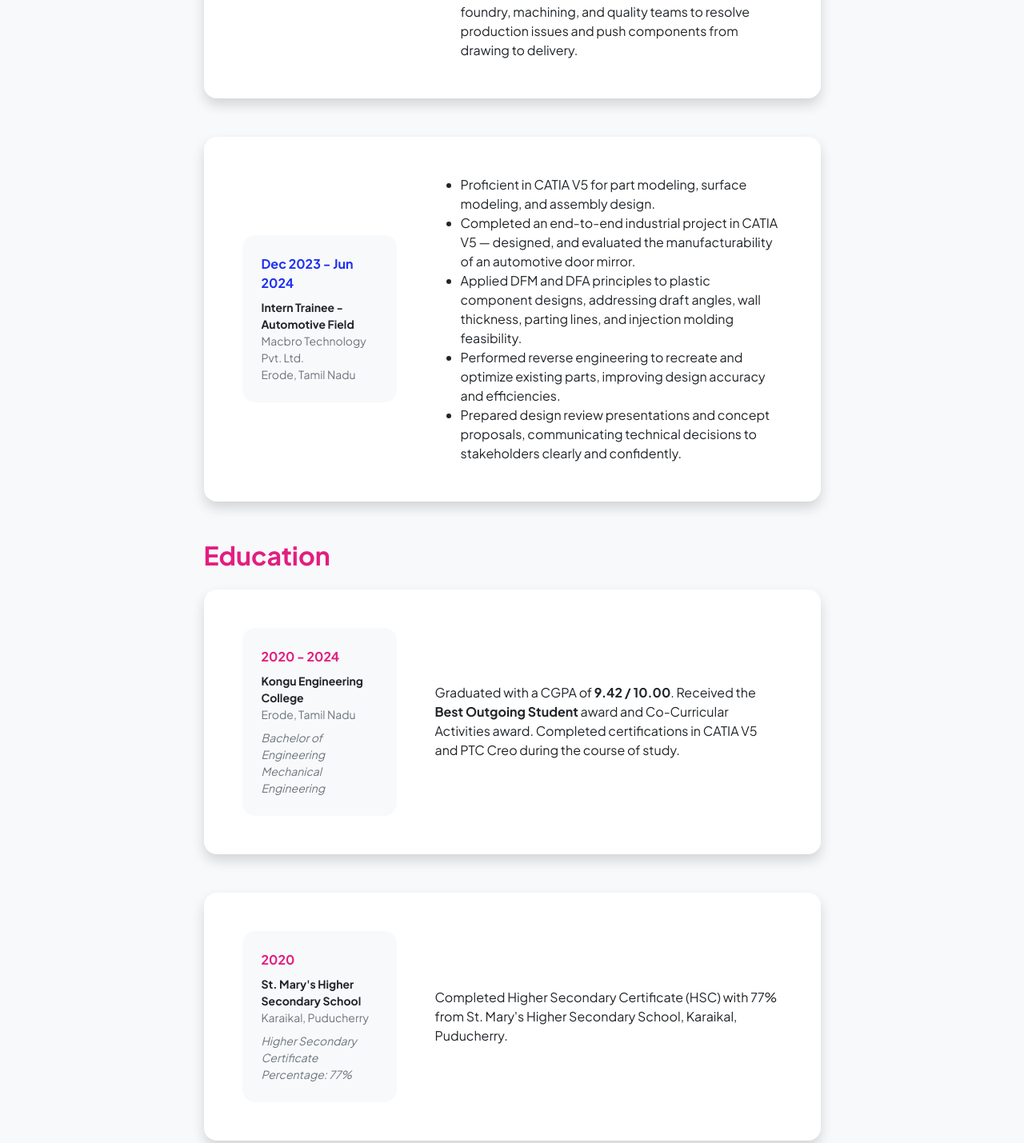
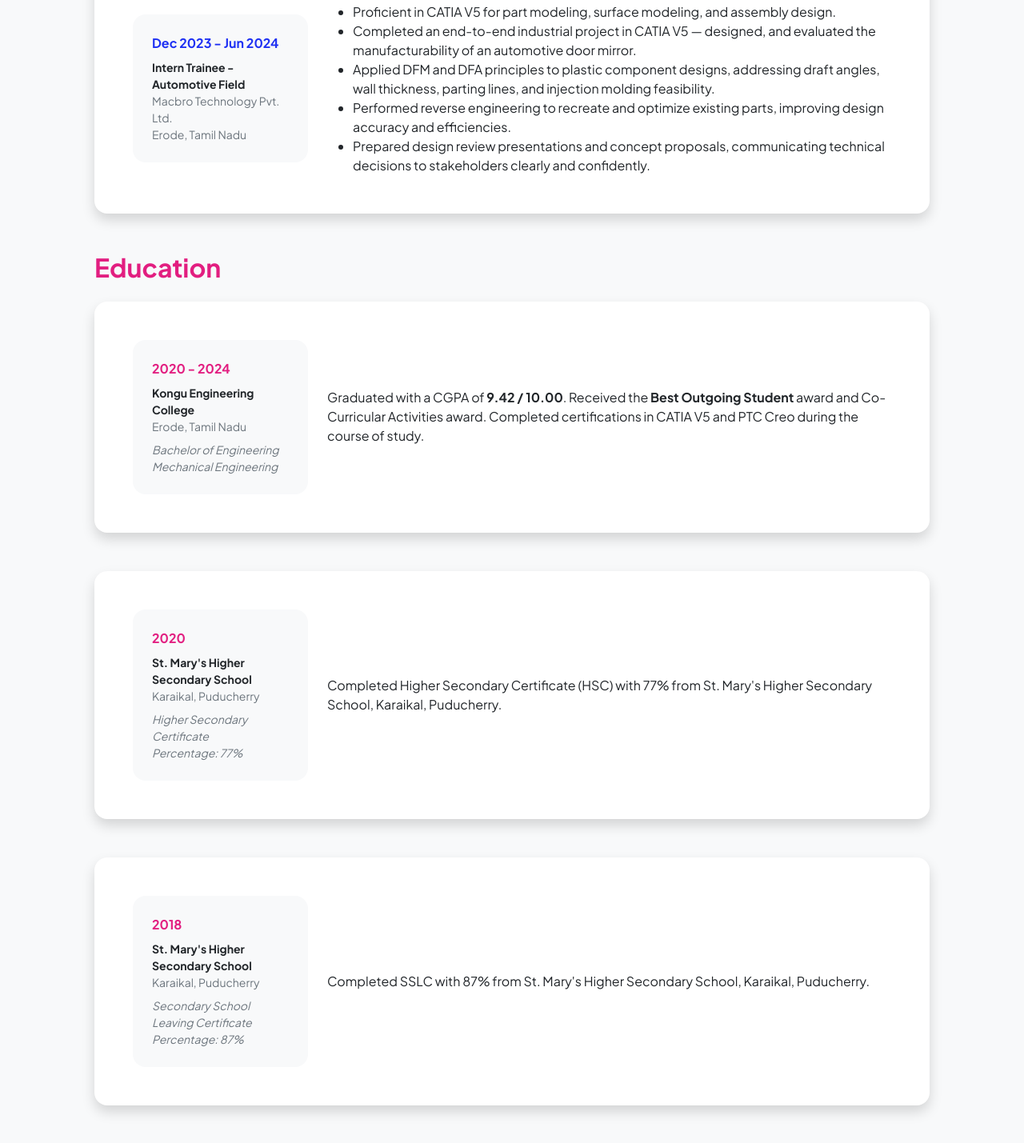
Before and after one commit to Niruthishkumar4/niruthishkumar.github.io, a plain HTML site: page resume.html in a window 1280 px wide. Shown: the part 809-2238 px from the top of the page at 80% size. Drawn offline with nearby package versions, Linux system fonts and the light colour scheme.

Commit message:
Update column classes for layout adjustments

```diff
--- a/resume.html
+++ b/resume.html
@@ -36,7 +36,7 @@
                     <h1 class="display-5 fw-bolder mb-0"><span class="text-gradient d-inline">Resume</span></h1>
                 </div>
                 <div class="row gx-5 justify-content-center">
-                    <div class="col-lg-11 col-xl-9 col-xxl-8">
+                    <div class="col-lg-12 col-xl-12 col-xxl-10 mx-auto">
                         <!-- Experience Section-->
                         <section>
                             <div class="d-flex align-items-center justify-content-between mb-4">
@@ -49,8 +49,8 @@
                             <!-- Experience Card 1-->
                             <div class="card shadow border-0 rounded-4 mb-5">
                                 <div class="card-body p-5">
-                                    <div class="row align-items-center gx-5">
-                                        <div class="col text-center text-lg-start mb-4 mb-lg-0">
+                                    <div class="row align-items-center">
+                                        <div class="col-lg-3 text-center text-lg-start mb-4 mb-lg-0">
                                             <div class="bg-light p-4 rounded-4">
                                                 <div class="text-primary fw-bolder mb-2">Jun 2024 - Present</div>
                                                 <div class="small fw-bolder">Engineer - New Product Development</div>
@@ -58,7 +58,7 @@
                                                 <div class="small text-muted">Harohalli, Bengaluru</div>
                                             </div>
                                         </div>
-                                        <div class="col-lg-8">
+                                        <div class="col-lg-9">
                                             <ul class="mb-0">
                                                 <li>Independently managed New Product Development projects from concept through prototyping, tooling design, and production validation</li>
                                                 <li>Reduced casting defects through ADSTEFAN CFT simulations, enabling gating design improvements before physical trials.</li>
@@ -74,8 +74,8 @@
                             <!-- Experience Card 2-->
                             <div class="card shadow border-0 rounded-4 mb-5">
                                 <div class="card-body p-5">
-                                    <div class="row align-items-center gx-5">
-                                        <div class="col text-center text-lg-start mb-4 mb-lg-0">
+                                    <div class="row align-items-center">
+                                        <div class="col-lg-3 text-center text-lg-start mb-4 mb-lg-0">
                                             <div class="bg-light p-4 rounded-4">
                                                 <div class="text-primary fw-bolder mb-2">Dec 2023 - Jun 2024</div>
                                                 <div class="small fw-bolder">Intern Trainee - Automotive Field</div>
@@ -83,7 +83,7 @@
                                                 <div class="small text-muted">Erode, Tamil Nadu</div>
                                             </div>
                                         </div>
-                                        <div class="col-lg-8">
+                                        <div class="col-lg-9">
                                             <ul class="mb-0">
                                                 <li>Proficient in CATIA V5 for part modeling, surface modeling, and assembly design.</li>
                                                 <li>Completed an end-to-end industrial project in CATIA V5 — designed, and evaluated the manufacturability of an automotive door mirror.</li>
@@ -102,8 +102,8 @@
                             <!-- Education Card 1-->
                             <div class="card shadow border-0 rounded-4 mb-5">
                                 <div class="card-body p-5">
-                                    <div class="row align-items-center gx-5">
-                                        <div class="col text-center text-lg-start mb-4 mb-lg-0">
+                                    <div class="row align-items-center">
+                                        <div class="col-lg-3 text-center text-lg-start mb-4 mb-lg-0">
                                             <div class="bg-light p-4 rounded-4">
                                                 <div class="text-secondary fw-bolder mb-2">2020 - 2024</div>
                                                 <div class="mb-2">
@@ -116,15 +116,15 @@
                                                 </div>
                                             </div>
                                         </div>
-                                        <div class="col-lg-8"><div>Graduated with a CGPA of <strong>9.42 / 10.00</strong>. Received the <strong>Best Outgoing Student</strong> award and Co-Curricular Activities award. Completed certifications in CATIA V5 and PTC Creo during the course of study.</div></div>
+                                        <div class="col-lg-9"><div>Graduated with a CGPA of <strong>9.42 / 10.00</strong>. Received the <strong>Best Outgoing Student</strong> award and Co-Curricular Activities award. Completed certifications in CATIA V5 and PTC Creo during the course of study.</div></div>
                                     </div>
                                 </div>
                             </div>
                             <!-- Education Card 2-->
                             <div class="card shadow border-0 rounded-4 mb-5">
                                 <div class="card-body p-5">
-                                    <div class="row align-items-center gx-5">
-                                        <div class="col text-center text-lg-start mb-4 mb-lg-0">
+                                    <div class="row align-items-center">
+                                        <div class="col-lg-3 text-center text-lg-start mb-4 mb-lg-0">
                                             <div class="bg-light p-4 rounded-4">
                                                 <div class="text-secondary fw-bolder mb-2">2020</div>
                                                 <div class="mb-2">
@@ -137,15 +137,15 @@
                                                 </div>
                                             </div>
                                         </div>
-                                        <div class="col-lg-8"><div>Completed Higher Secondary Certificate (HSC) with 77% from St. Mary's Higher Secondary School, Karaikal, Puducherry.</div></div>
+                                        <div class="col-lg-9"><div>Completed Higher Secondary Certificate (HSC) with 77% from St. Mary's Higher Secondary School, Karaikal, Puducherry.</div></div>
                                     </div>
                                 </div>
                             </div>
                             <!-- Education Card 3-->
                             <div class="card shadow border-0 rounded-4 mb-5">
                                 <div class="card-body p-5">
-                                    <div class="row align-items-center gx-5">
-                                        <div class="col text-center text-lg-start mb-4 mb-lg-0">
+                                    <div class="row align-items-center">
+                                        <div class="col-lg-3 text-center text-lg-start mb-4 mb-lg-0">
                                             <div class="bg-light p-4 rounded-4">
                                                 <div class="text-secondary fw-bolder mb-2">2018</div>
                                                 <div class="mb-2">
@@ -158,7 +158,7 @@
                                                 </div>
                                             </div>
                                         </div>
-                                        <div class="col-lg-8"><div>Completed SSLC with 87% from St. Mary's Higher Secondary School, Karaikal, Puducherry.</div></div>
+                                        <div class="col-lg-9"><div>Completed SSLC with 87% from St. Mary's Higher Secondary School, Karaikal, Puducherry.</div></div>
                                     </div>
                                 </div>
                             </div>
```
